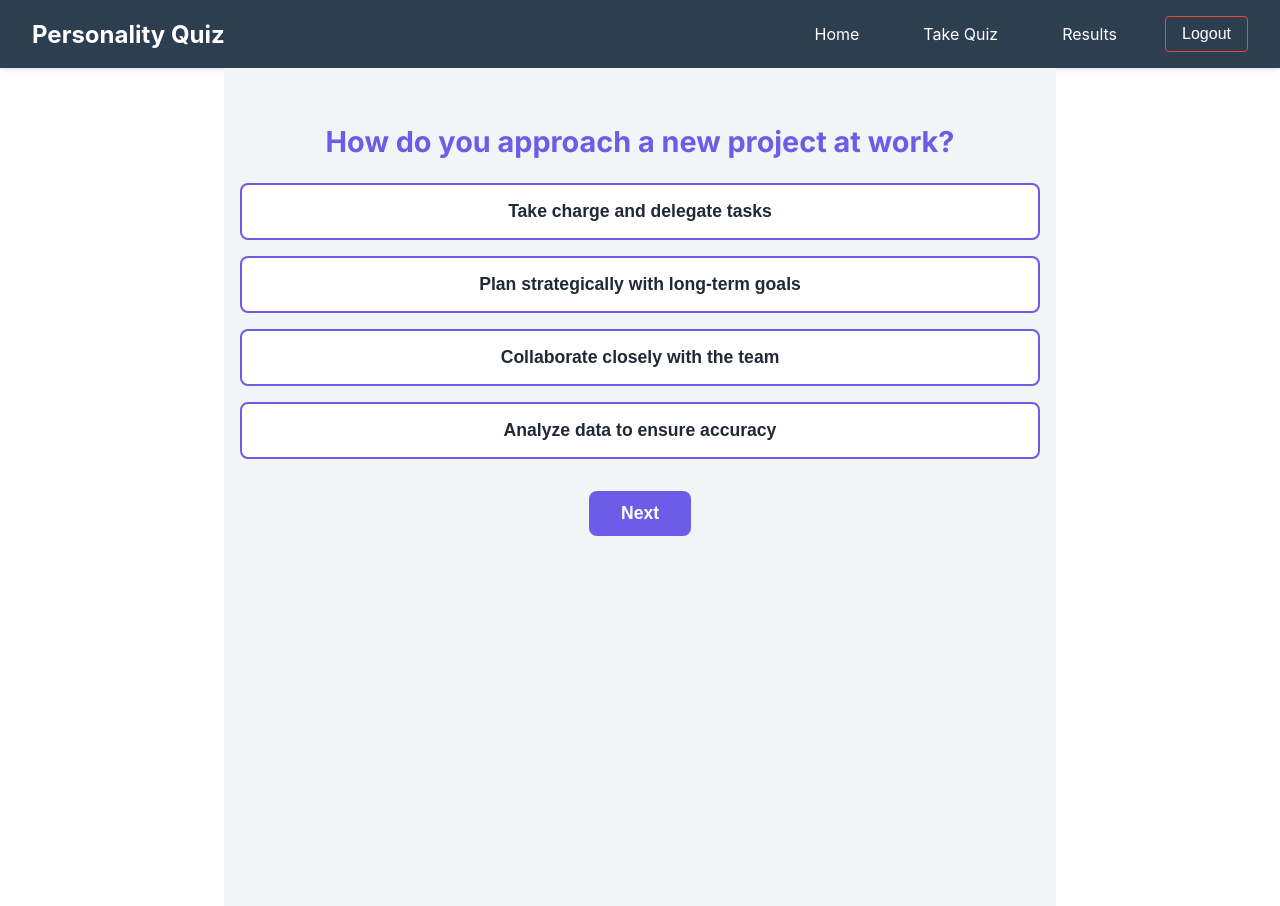
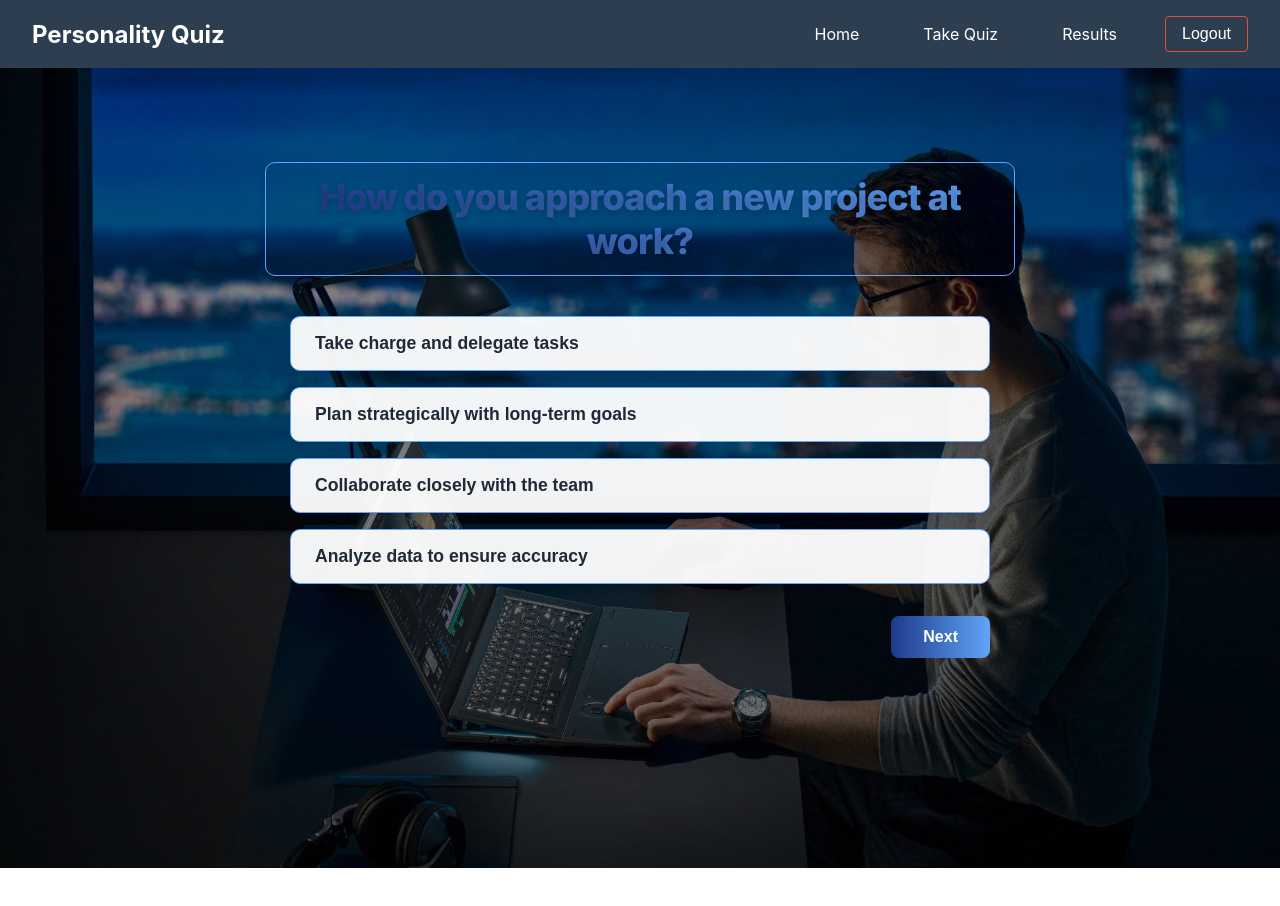
Before and after one commit to Rambo3832/Personality_quiz, a React (Create React App) app in the folder frontend/: page /quiz in a window 1280 px wide. Shown: the top 906 px of the page. After the commit the page ends 868 px from the top, so only its background shows below. Built offline with nearby package versions, Linux system fonts and the light colour scheme; no server answers; sample sign-in values are in the browser's storage.

Commit message:
added background image and a same theme css to all the four quizzes

```diff
--- a/frontend/src/components/Quiz.css
+++ b/frontend/src/components/Quiz.css
@@ -1,78 +1,159 @@
 /* Quiz.css */
-@import url('https://fonts.googleapis.com/css2?family=Inter:wght@400;600;700&display=swap');
+@import url('https://fonts.googleapis.com/css2?family=Inter:wght@400;600;700;800&display=swap');
 
 .quiz-container {
   font-family: 'Inter', sans-serif;
-  background-color: #F3F4F6;
+  /* Background image set via inline style in Quiz.js */
+  /* Fallback gradient if image fails */
+  background: linear-gradient(135deg, #fef3f2 0%, #d1fae5 100%);
   min-height: 100vh;
-  padding: 2rem 1rem;
-  max-width: 800px;
-  margin: 0 auto;
+  width: 100vw; /* Full viewport width */
+  padding: 4rem 1rem;
+  max-width: none; /* Remove max-width to span viewport */
+  margin: 0; /* Remove auto margin */
+  display: flex;
+  flex-direction: column;
+  align-items: center;
+  position: relative;
+  /* Subtle overlay for text readability */
+  box-shadow: inset 0 0 0 1000px rgba(0, 0, 0, 0.3);
+  box-sizing: border-box; /* Prevent padding issues */
 }
 
-.quiz-container h2 {
-  font-size: 1.8rem;
-  font-weight: 700;
-  color: #6c5ce7;
-  margin-bottom: 1.5rem;
+.quiz-question {
+  font-size: 2.25rem; /* Larger for prominence */
+  font-weight: 800; /* Bolder */
+  background: linear-gradient(90deg, #1e3a8a 0%, #60a5fa 100%);
+  -webkit-background-clip: text;
+  -webkit-text-fill-color: transparent;
+  text-shadow: 0 3px 6px rgba(0, 0, 0, 0.2); /* Stronger shadow */
+  margin-bottom: 2.5rem;
   text-align: center;
+  letter-spacing: -0.025em;
+  background-color: rgba(255, 255, 255, 0.9); /* White card background */
+  padding: 0.75rem 1.5rem;
+  border-radius: 10px;
+  border: 1px solid #60a5fa; /* Blue border */
+  box-shadow: 0 4px 6px rgba(0, 0, 0, 0.1);
+  animation: fadeIn 1s ease-in;
+  max-width: 700px; /* Align with options-container */
+  width: 100%;
 }
 
 .options-container {
   display: grid;
   gap: 1rem;
+  width: 100%;
+  max-width: 700px;
 }
 
-.options-container button {
-  background-color: #FFFFFF;
-  color: #1F2937;
+.option-button {
+  background: rgba(255, 255, 255, 0.95);
+  color: #1f2937;
   font-size: 1.1rem;
   font-weight: 600;
-  padding: 1rem;
-  border: 2px solid #6c5ce7;
-  border-radius: 8px;
+  padding: 1rem 1.5rem;
+  border: 1px solid #60a5fa;
+  border-radius: 10px;
   cursor: pointer;
-  transition: background-color 0.3s ease, color 0.3s ease, transform 0.2s ease;
+  transition: transform 0.3s ease, box-shadow 0.3s ease, background 0.3s ease;
+  box-shadow: 0 4px 6px rgba(0, 0, 0, 0.05);
+  text-align: left;
 }
 
-.options-container button:hover {
-  background-color: #6c5ce7;
-  color: #FFFFFF;
+.option-button:hover {
+  background: linear-gradient(90deg, #1e3a8a 0%, #60a5fa 100%);
+  color: #ffffff;
   transform: translateY(-2px);
+  box-shadow: 0 6px 12px rgba(0, 0, 0, 0.1);
 }
 
-.quiz-container button:not(.options-container button) {
-  background-color: #6c5ce7;
-  color: #FFFFFF;
-  font-size: 1.1rem;
+.navigation-buttons {
+  display: flex;
+  justify-content: space-between;
+  width: 100%;
+  max-width: 700px;
+  margin-top: 2rem;
+}
+
+.nav-button {
+  background: linear-gradient(90deg, #1e3a8a 0%, #60a5fa 100%);
+  color: #ffffff;
+  font-size: 1rem;
   font-weight: 600;
   padding: 0.75rem 2rem;
   border: none;
   border-radius: 8px;
   cursor: pointer;
-  display: block;
-  margin: 2rem auto 0;
-  transition: background-color 0.3s ease, transform 0.2s ease;
+  transition: background 0.3s ease, transform 0.2s ease;
 }
 
-.quiz-container button:not(.options-container button):hover {
-  background-color: #10B981;
+.nav-button:hover {
+  background: linear-gradient(90deg, #1e40af 0%, #3b82f6 100%);
   transform: translateY(-2px);
 }
 
+.prev-button {
+  margin-right: auto;
+}
+
+.next-button {
+  margin-left: auto;
+}
+
+/* Fade-in animation */
+@keyframes fadeIn {
+  from { opacity: 0; transform: translateY(10px); }
+  to { opacity: 1; transform: translateY(0); }
+}
+
 /* Responsive adjustments */
-@media (max-width: 600px) {
-  .quiz-container h2 {
-    font-size: 1.5rem;
+@media (max-width: 768px) {
+  .quiz-container {
+    padding: 2rem 1rem;
   }
 
-  .options-container button {
-    font-size: 1rem;
-    padding: 0.8rem;
+  .quiz-question {
+    font-size: 1.75rem;
+    padding: 0.5rem 1rem;
   }
 
-  .quiz-container button:not(.options-container button) {
+  .option-button {
+    font-size: 1rem;
+    padding: 0.75rem 1rem;
+  }
+
+  .nav-button {
     padding: 0.6rem 1.5rem;
-    font-size: 1rem;
+    font-size: 0.9rem;
   }
 }
+
+@media (max-width: 600px) {
+  .quiz-question {
+    font-size: 1.5rem;
+    padding: 0.5rem 0.75rem;
+  }
+
+  .option-button {
+    font-size: 0.95rem;
+  }
+
+  .nav-button {
+    padding: 0.5rem 1rem;
+    font-size: 0.85rem;
+  }
+
+  .navigation-buttons {
+    flex-direction: column;
+    gap: 1rem;
+    align-items: center;
+  }
+
+  .prev-button,
+  .next-button {
+    margin: 0;
+    width: 100%;
+    max-width: 200px;
+  }
+}
--- a/frontend/src/components/Quiz.js
+++ b/frontend/src/components/Quiz.js
@@ -1,6 +1,20 @@
 import React, { useState } from "react";
 import { useLocation, useNavigate } from "react-router-dom";
 import "./Quiz.css";
+
+// Import local images for background
+import officeImage from "./assets/office.jpg";
+import familyImage from "./assets/family.jpeg";
+import friendshipImage from "./assets/friendship.jpg";
+import romanticImage from "./assets/love.jpg";
+
+// Map quiz types to background images and positions
+const backgroundImages = {
+  office: { src: officeImage, position: "center top" },
+  family: { src: familyImage, position: "center top" },
+  friendship: { src: friendshipImage, position: "center top" },
+  romantic: { src: romanticImage, position: "center 70%" }, // Shift down to show couple
+};
 
 const quizQuestions = {
   office: [
@@ -381,9 +395,13 @@ const Quiz = () => {
   const quizType = location.state?.quizType || "office";
   const questions = quizQuestions[quizType];
 
+  // Set background image based on quizType
+  const { src: backgroundImage, position: backgroundPosition } =
+    backgroundImages[quizType];
+
   const handleAnswerClick = (option) => {
     const newAnswers = [...answers];
-    newAnswers[currentQuestion] = option; // Update or set the answer for the current question
+    newAnswers[currentQuestion] = option;
     setAnswers(newAnswers);
     if (currentQuestion < questions.length - 1) {
       setCurrentQuestion(currentQuestion + 1);
@@ -399,25 +417,32 @@ const Quiz = () => {
   };
 
   return (
-    <div className="quiz-container max-w-2xl mx-auto p-6">
-      <h2 className="text-xl font-semibold mb-4">
-        {questions[currentQuestion].question}
-      </h2>
-      <div className="options-container grid grid-cols-1 gap-2">
+    <div
+      className="quiz-container"
+      style={{
+        backgroundImage: `linear-gradient(rgba(0, 0, 0, 0.3), rgba(0, 0, 0, 0.3)), url(${backgroundImage})`,
+        backgroundSize: "100% auto",
+        backgroundPosition: backgroundPosition, // Dynamic position per quiz
+        backgroundAttachment: "fixed",
+        backgroundRepeat: "no-repeat",
+      }}
+    >
+      <h2 className="quiz-question">{questions[currentQuestion].question}</h2>
+      <div className="options-container">
         {questions[currentQuestion].options.map((option, index) => (
           <button
             key={index}
-            className="bg-gray-200 hover:bg-gray-300 text-gray-800 font-medium py-2 px-4 rounded transition duration-300"
+            className="option-button"
             onClick={() => handleAnswerClick(option)}
           >
             {option}
           </button>
         ))}
       </div>
-      <div className="navigation-buttons flex justify-between mt-4">
+      <div className="navigation-buttons">
         {currentQuestion > 0 && (
           <button
-            className="bg-blue-500 hover:bg-blue-700 text-white font-bold py-2 px-4 rounded"
+            className="nav-button prev-button"
             onClick={handlePreviousClick}
           >
             Previous
@@ -425,7 +450,7 @@ const Quiz = () => {
         )}
         {currentQuestion < questions.length - 1 && (
           <button
-            className="bg-blue-500 hover:bg-blue-700 text-white font-bold py-2 px-4 rounded"
+            className="nav-button next-button"
             onClick={() => setCurrentQuestion(currentQuestion + 1)}
           >
             Next
```
